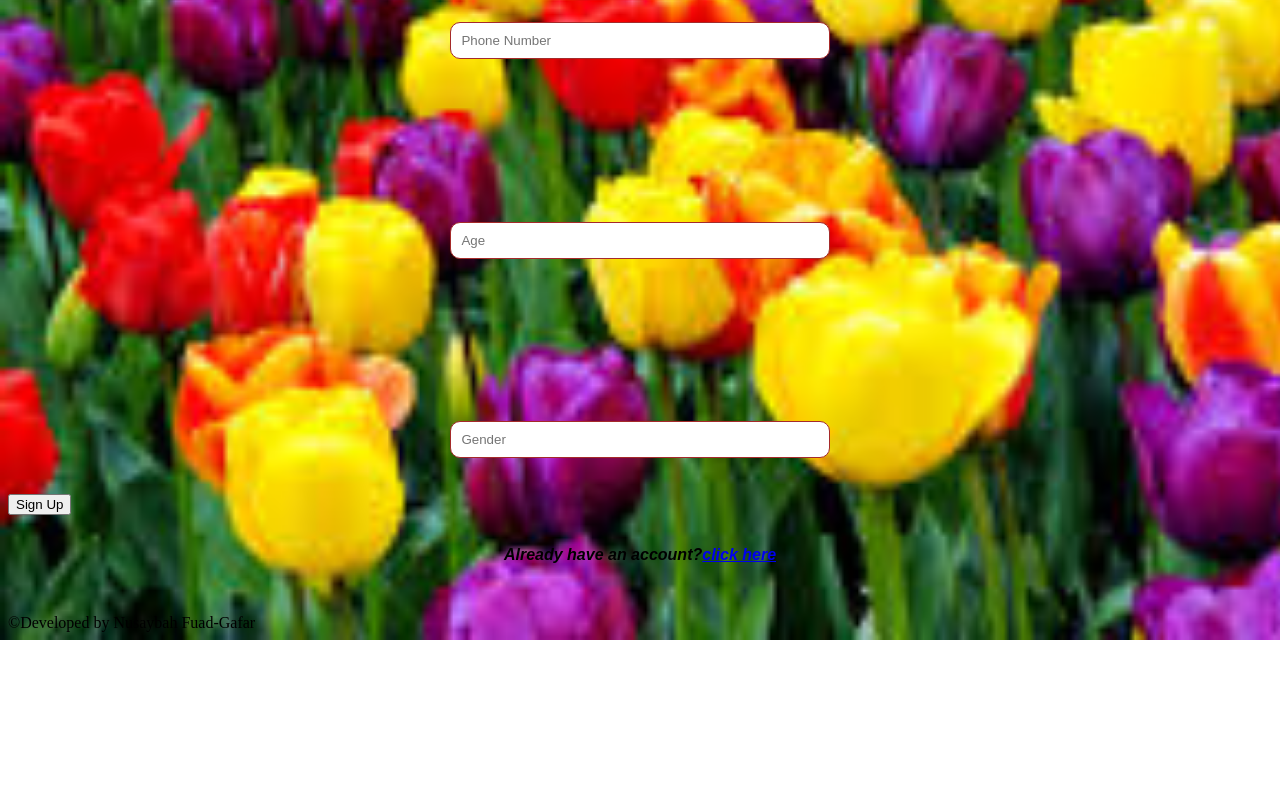
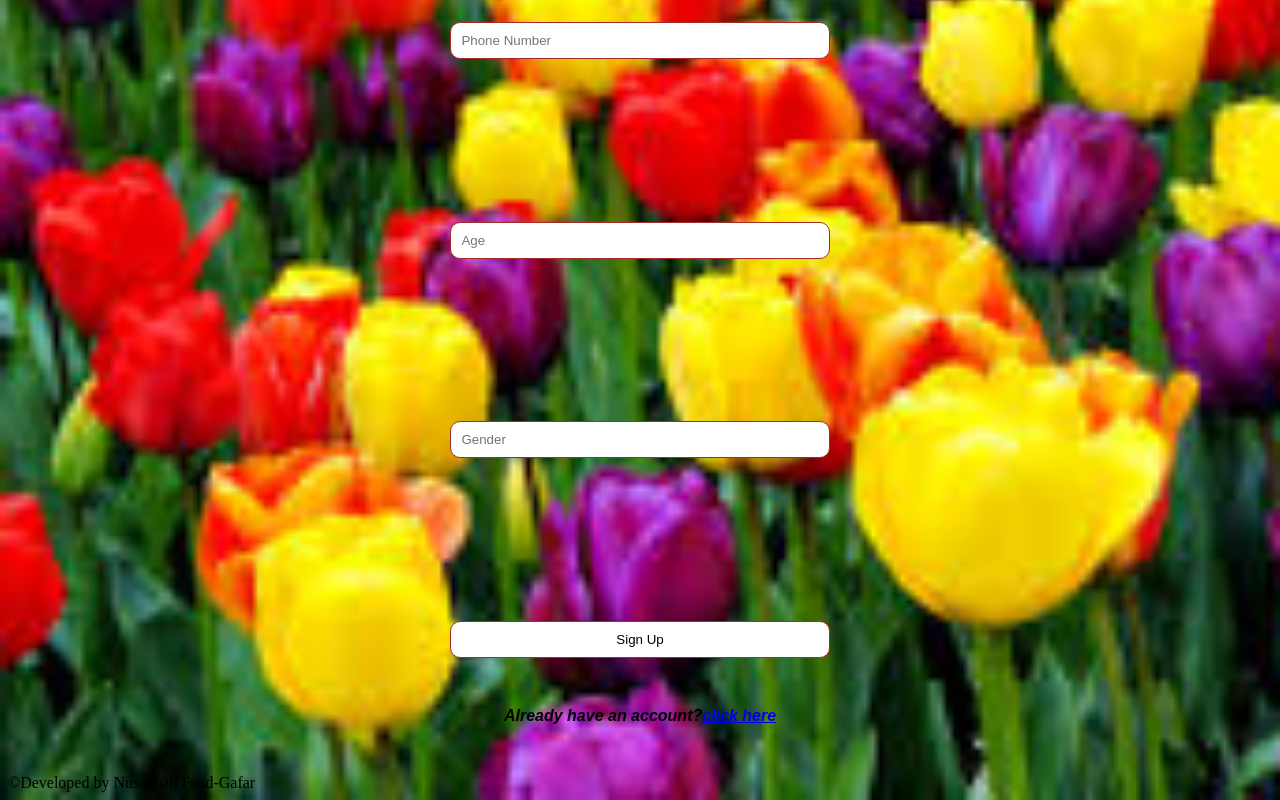
Before and after one commit to Nusaybah516/day2, a plain HTML site: page index.html in a window 1280 px wide. Shown: the part 578-1378 px from the top of the page. Before the commit the page ends 1218 px from the top, so only its background shows below. Drawn offline with Linux system fonts and the light colour scheme.

Commit message:
Update style2.css

```diff
--- a/style2.css
+++ b/style2.css
@@ -104,3 +104,17 @@ input[type=number]{
     margin-left:auto;
     margin-right:auto;
  }
+
+button{
+    width:30%;
+    padding:10px;
+    border:1px solid brown;
+    border-radius:10px;
+    box-sizing:border-box;
+    resize:vertical;
+    margin-top:10%;
+    background-color:white;
+    display:block;
+    margin-left:auto;
+    margin-right:auto;
+ }
```
